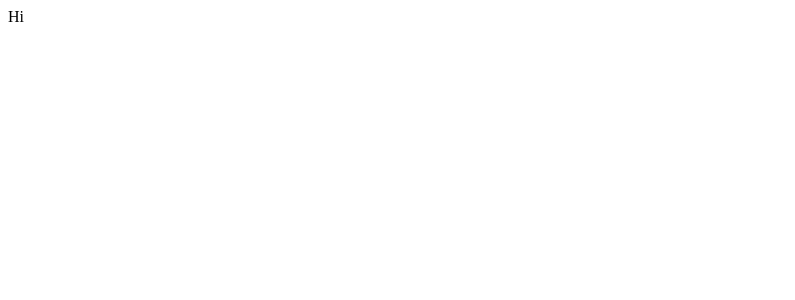
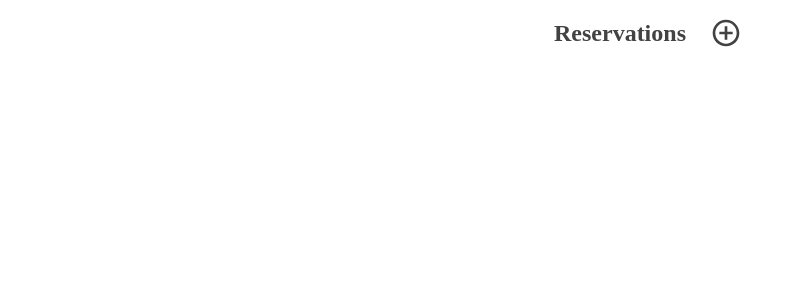
Before and after one commit to Steven404/apartment-calendar-web, a Next.js app: page / in a window 1280 px wide. Shown: the top 300 px of the page, without its empty margins (0-795 px from the left). Built offline with nearby package versions, Linux system fonts and the light colour scheme.

Commit message:
Fix theming and add icon component

```diff
--- /dev/null
+++ b/components/icon/Icon.tsx
@@ -0,0 +1,32 @@
+/* eslint-disable @typescript-eslint/ban-types */
+import { ControlPoint } from '@mui/icons-material/';
+import { SvgIconTypeMap } from '@mui/material';
+import { OverridableComponent } from '@mui/material/OverridableComponent';
+
+import { colors, iconSize } from '@/theme';
+
+const availableIcons = {
+  ControlPoint,
+};
+
+export type IconType = keyof typeof availableIcons;
+
+export interface IconPropsType {
+  color: keyof typeof colors;
+  icon: IconType;
+  onClick?: () => void;
+  size: keyof typeof iconSize;
+}
+
+const Icon = ({ color, icon, onClick, size }: IconPropsType): JSX.Element => {
+  const I: OverridableComponent<SvgIconTypeMap<{}, 'svg'>> =
+    availableIcons[icon];
+  return (
+    <I
+      onClick={onClick}
+      sx={{ color: colors[color], fontSize: iconSize[size] }}
+    />
+  );
+};
+
+export default Icon;
--- a/pages/index.tsx
+++ b/pages/index.tsx
@@ -1,7 +1,25 @@
-import { Wrapper } from '@/styles/home.styles';
+import Icon from '@/components/icon/Icon';
+import { HeaderWrapper, PageWrapper } from '@/styles/home.styles';
+import { spacing } from '@/theme';
+
+import Text from '../components/text/Text';
 
 const Home = () => {
-  return <Wrapper> Hi</Wrapper>;
+  return (
+    <PageWrapper>
+      <HeaderWrapper>
+        <Text
+          margin={`0 ${spacing.xxl} 0 0 `}
+          color="textGrayDark"
+          size="xl"
+          weight={700}
+        >
+          Reservations
+        </Text>
+        <Icon icon="ControlPoint" color="textGrayDark" size="xxxl" />
+      </HeaderWrapper>
+    </PageWrapper>
+  );
 };
 
 export default Home;
--- a/styles/home.styles.ts
+++ b/styles/home.styles.ts
@@ -1,5 +1,15 @@
 import styled from 'styled-components';
 
-export const Wrapper = styled.div`
+export const PageWrapper = styled.div`
   display: flex;
+  width: 100vw;
+  height: 100vh;
 `;
+
+export const HeaderWrapper = styled.div`
+  display: flex;
+  width: 100%;
+  height: 50px;
+  align-items: center;
+  justify-content: center;
+`;
--- a/theme.ts
+++ b/theme.ts
@@ -32,6 +32,16 @@ export const fontSize = {
   xxxl: '32px',
 };
 
+export const iconSize = {
+  xs: 12,
+  sm: 14,
+  md: 16,
+  lg: 20,
+  xl: 24,
+  xxl: 28,
+  xxxl: 32,
+};
+
 export const borderRadius = {
   sm: '5px',
   md: '10px',
```
